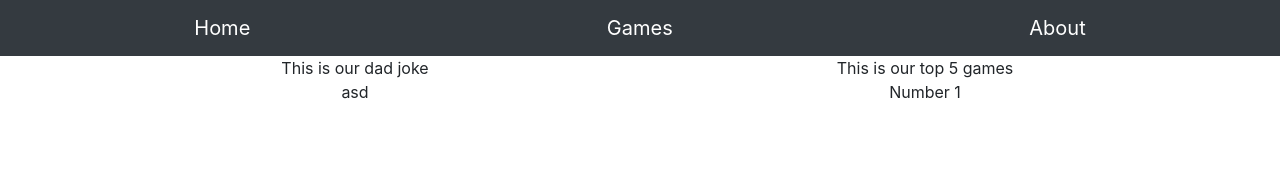
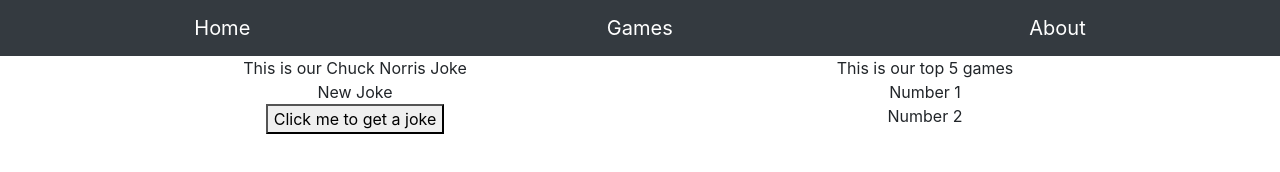
Before and after one commit to PoturovicAnel/tredjeparts, a website: page public/index.html in a window 1280 px wide. Drawn offline with nearby package versions, Linux system fonts and the light colour scheme.

Commit message:
added api and button so that you can get random chuck norris jokes

```diff
--- a/public/index.html
+++ b/public/index.html
@@ -19,7 +19,7 @@
     <div class="container text-center">
         <div class="row">
           <div class="col">
-            This is our dad joke
+            This is our Chuck Norris Joke
           </div>
           <div class="col">
            This is our top 5 games
@@ -29,10 +29,20 @@
     <div class="container text-center">
         <div class="row">
           <div class="col">
-            <div id="dadjokeare">asd</div>
+            <div id="ChuckNorris">New Joke</div>
           </div>
           <div class="col">
            Number 1
+          </div>
+        </div>
+    </div>
+    <div class="container text-center">
+        <div class="row">
+          <div class="col">
+                <button onclick="myFunction()">Click me to get a joke</button>
+          </div>
+          <div class="col">
+            Number 2
           </div>
         </div>
     </div>
--- a/public/myjava.js
+++ b/public/myjava.js
@@ -0,0 +1,6 @@
+function myFunction(){
+fetch('http://api.icndb.com/jokes/random')
+  .then(response => response.json())
+  .then(data => document.getElementById('ChuckNorris').innerHTML = data.value.joke)
+
+}
```
